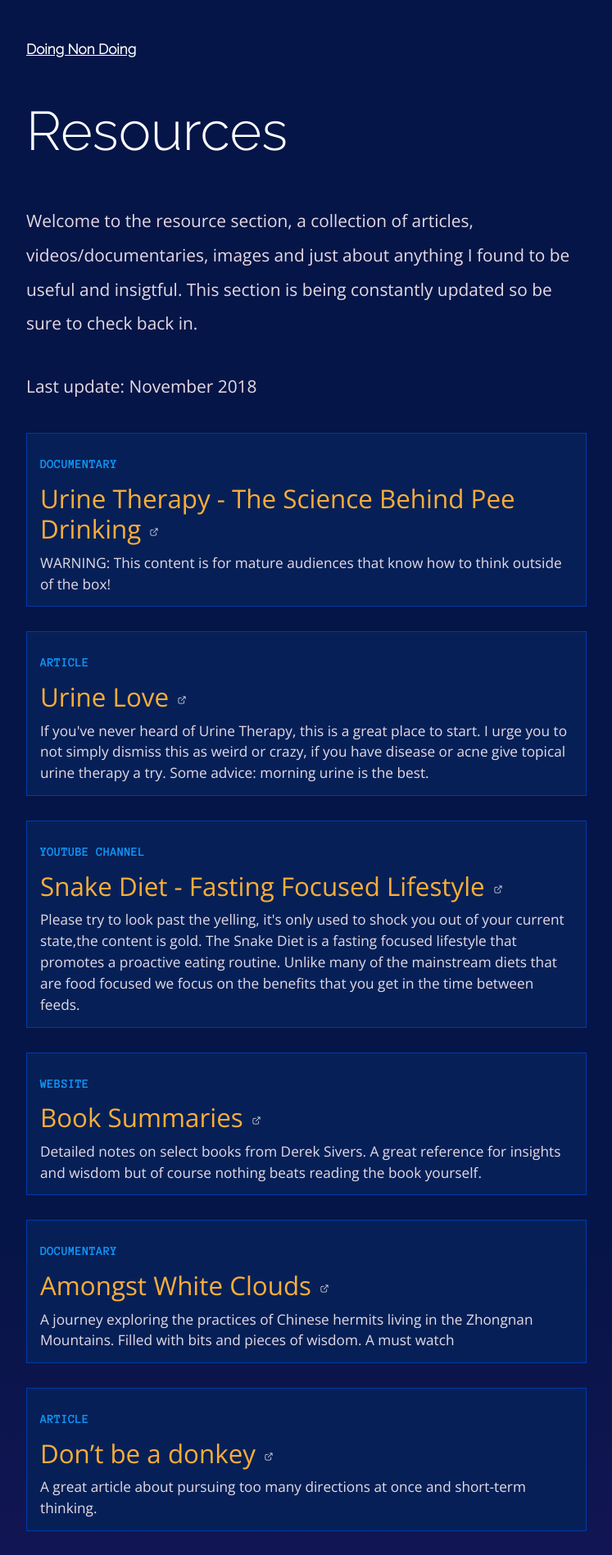
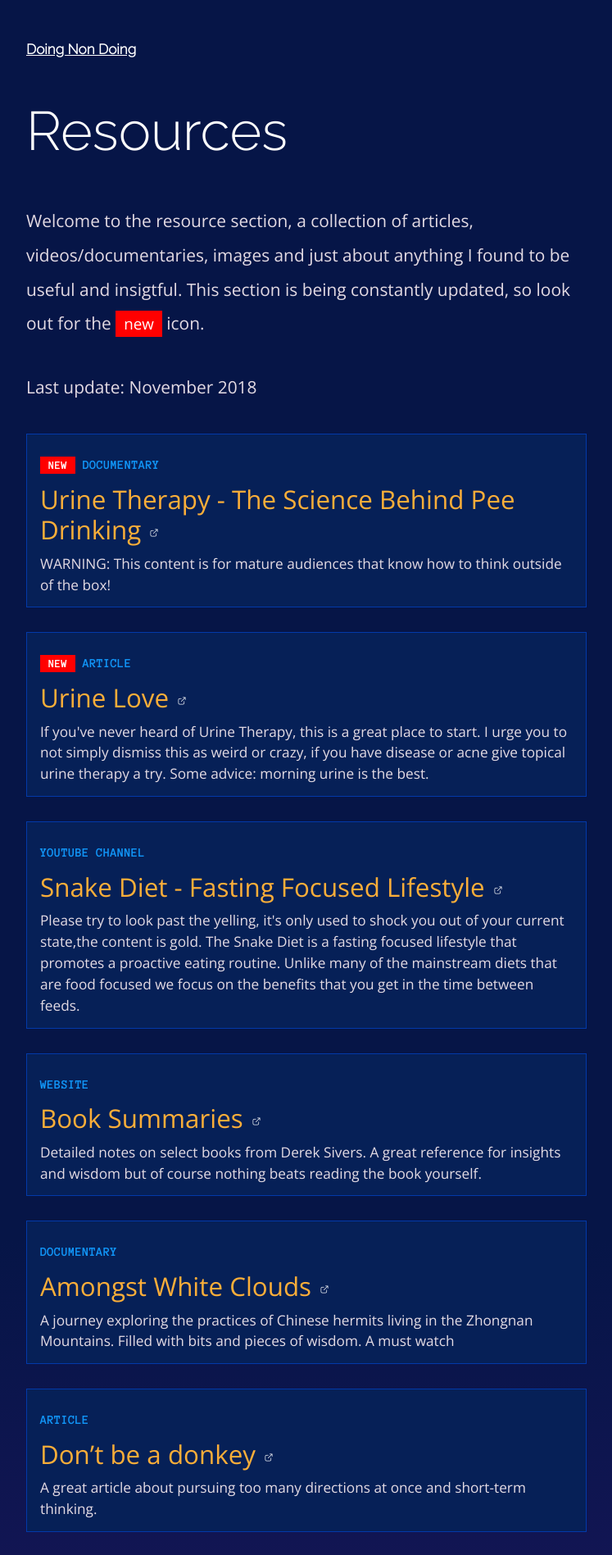
Before and after one commit to HenrikSimen/doing-non-doing, a Jekyll site: the page built from resources.html, in a window 1280 px wide. Shown: the top 1897 px of the page at 82% size, without its empty margins (266-1013 px from the left). Built offline with Jekyll 4.4.1, drawn with Linux system fonts in a browser that asks for light colours.

Commit message:
added new banner to resources

```diff
--- a/assets/css/style.css
+++ b/assets/css/style.css
@@ -192,3 +192,11 @@ p.category {
   color: #1195f7;
   font-weight: 700;
 }
+
+
+span.new-banner {
+  background-color: red;
+  padding: 3px 10px;
+  color: white;
+  font-size: 0.9em;
+}
--- a/resources.html
+++ b/resources.html
@@ -3,14 +3,15 @@ layout: default
 ---
 
 <h2>Resources</h2>
-<p>Welcome to the resource section, a collection of articles, videos/documentaries, images and just about anything I found to be useful and insigtful. This section is being constantly updated so be sure to check back in.</p>
+<p>Welcome to the resource section, a collection of articles, videos/documentaries, images and just about anything I found to be useful and insigtful. This section is being constantly updated, so look out for the <span class="new-banner">new</span> icon.</p>
 <p>Last update: November 2018</p>
 <ul class="resources">
   {% assign sorted = site.data.resources | sort: 'date' | reverse %} <!-- assign variable and sort contents in variable -->
   {% for resource in sorted  %} <!-- variable is updated -->
   <a href="{{resource.content}}" target="_blank">
     <li class="card">
-      <p class="category">{{resource.category}}</p>
+
+      <p class="category">{% if resource.new == "yes"%}<span class="new-banner">New</span>{% endif %} {{resource.category}}</p>
       <p class="title">{{resource.title}} <img src="{{site.baseurl}}/assets/img/external-icon.png" width="16px"/></p>
       <p>{{resource.description}}</p>
     </li>
```
Also changed, not shown: _data/resources.yml (+7 -0 lines).
